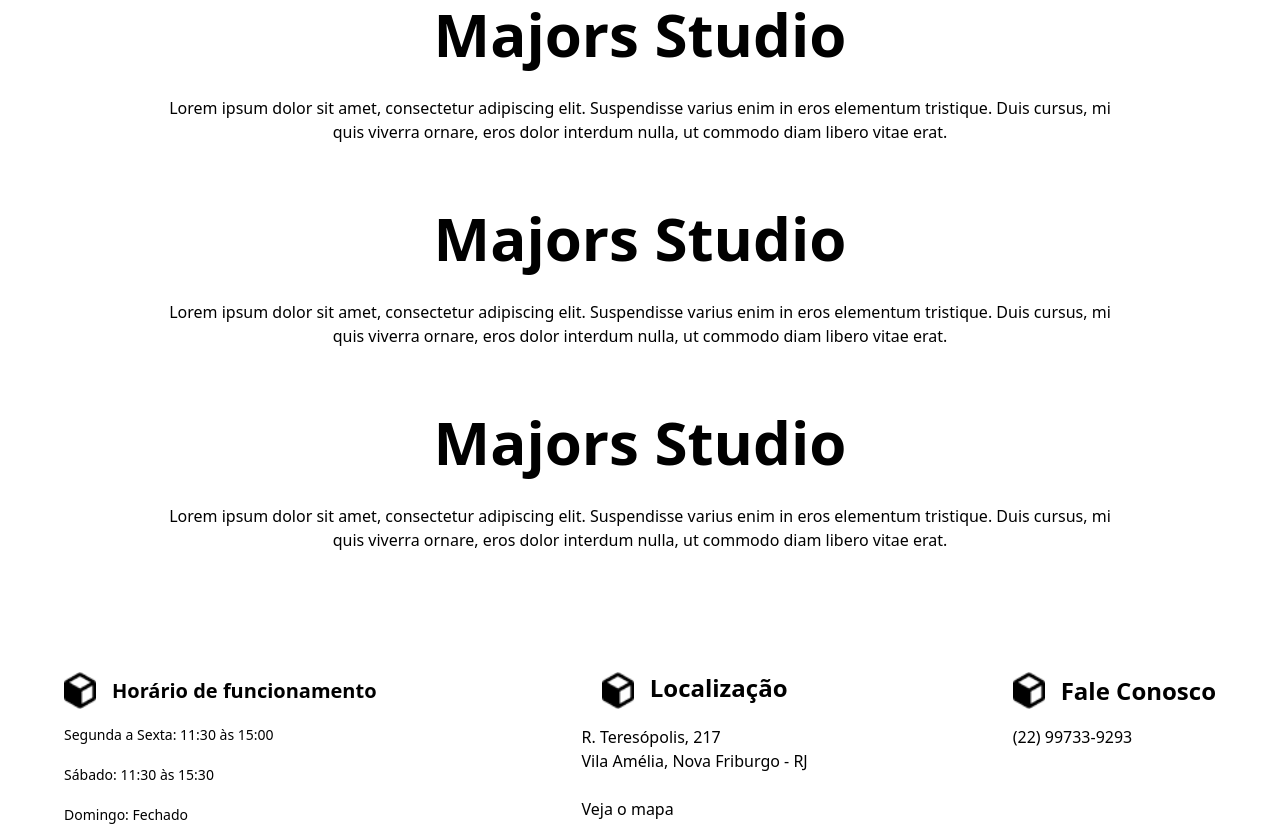
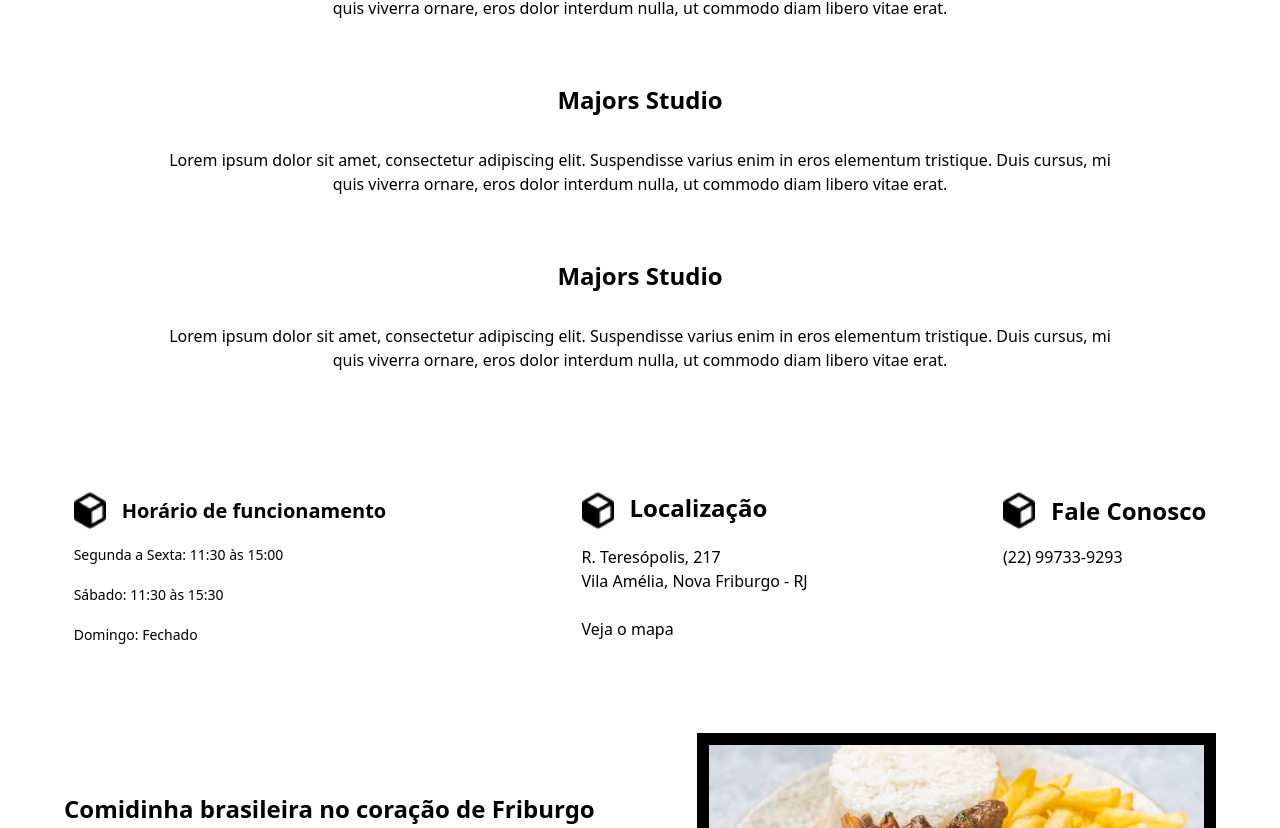
Before and after one commit to MarceloBxD/restaurant-template, a React (Vite) app: page / in a window 1280 px wide. Shown: the part 492-1320 px from the top of the page. Built offline with nearby package versions, Linux system fonts and the light colour scheme.

Commit message:
deleting bugs

```diff
--- a/src/sections/DetailsFood/index.jsx
+++ b/src/sections/DetailsFood/index.jsx
@@ -11,7 +11,7 @@ const DetailsFood = () => {
           data-aos="fade-right"
           className="flex flex-col gap-4 justify-center"
         >
-          <h1 className=" text-4xl w-full font-bold">
+          <h1 className=" text-2xl w-full font-bold">
             Comidinha brasileira no coração de Friburgo
           </h1>
           <p className="text-md w-1/2">
@@ -23,7 +23,7 @@ const DetailsFood = () => {
         </div>
         <div data-aos="fade-left">
           <img
-            className=" mt-8 md:mt-0 w-screen bg-black p-3 h-72 object-cover bg-no-repeat bg-center bg-cover"
+            className="mt-8 md:mt-0 w-screen bg-black p-3 h-72 object-cover bg-no-repeat bg-center bg-cover"
             src="../../../public/assets/images/Image.png"
             alt="food_img"
           />
--- a/src/sections/ImagesSwiper/index.jsx
+++ b/src/sections/ImagesSwiper/index.jsx
@@ -19,7 +19,6 @@ const ImagesSwiper = () => {
   return (
     <div>
       <Swiper
-        className="h-96"
         modules={[Navigation, Pagination, Autoplay]}
         slidesPerView={1}
         autoplay={{
@@ -33,7 +32,7 @@ const ImagesSwiper = () => {
         {images.map((image) => (
           <SwiperSlide key={image.id}>
             <img
-              className="w-full object-cover bg-no-repeat bg-center bg-cover"
+              className="w-full h-72 object-cover bg-no-repeat bg-center bg-cover"
               src={image.image}
             />
           </SwiperSlide>
--- a/src/sections/Infos/index.jsx
+++ b/src/sections/Infos/index.jsx
@@ -5,7 +5,7 @@ import "aos/dist/aos.css";
 const Infos = () => {
   Aos.init();
   return (
-    <div className="container flex flex-col my-6 px-16 m-auto md:flex md:flex-row py-16 justify-between">
+    <div className="container flex flex-col my-6 gap-12 m-auto md:flex md:flex-row py-16 justify-around">
       <div data-aos="zoom-in-down" className="flex flex-col gap-4">
         <div className="flex gap-4  justify-center items-center mt-8 mb-4 md:mt-0 md:mb-0">
           <img className="object-cover bg-cover shrink-0 w-8" src={cube} />
@@ -25,11 +25,11 @@ const Infos = () => {
       </div>
       <div>
         <div data-aos="zoom-in-down" className="flex gap-4 flex-col ">
-          <div className="flex justify-center gap-4 mt-8 mb-4 md:mt-0 md:mb-0">
+          <div className="flex justify-center md:justify-normal gap-4 md:mt-0 md:mb-0">
             <img src={cube} className="object-cover w-8" />
-            <h1 className="text-2xl  font-bold">Localização</h1>
+            <h1 className="text-2xl font-bold">Localização</h1>
           </div>
-          <div className="flex  text-center md:text-left flex-col">
+          <div className="flex text-center md:text-left flex-col">
             <p>R. Teresópolis, 217</p>
             <p>Vila Amélia, Nova Friburgo - RJ</p>
             <br />
--- a/src/sections/summary/index.jsx
+++ b/src/sections/summary/index.jsx
@@ -10,9 +10,9 @@ const Summary = () => {
       className="py-8 px-16 flex flex-col m-auto items-center md:flex "
     >
       <div className="">
-        <h1 className="text-6xl font-bold">Majors Studio</h1>
+        <h1 className="text-2xl font-bold">Majors Studio</h1>
       </div>
-      <div className="mt-8 flex md:text-center md:justify-center">
+      <div className="mt-8 flex justify-center items-center text-center  md:text-center md:justify-center">
         <p className="line-clamp-3 w-10/12 text-md">
           Lorem ipsum dolor sit amet, consectetur adipiscing elit. Suspendisse
           varius enim in eros elementum tristique. Duis cursus, mi quis viverra
```
